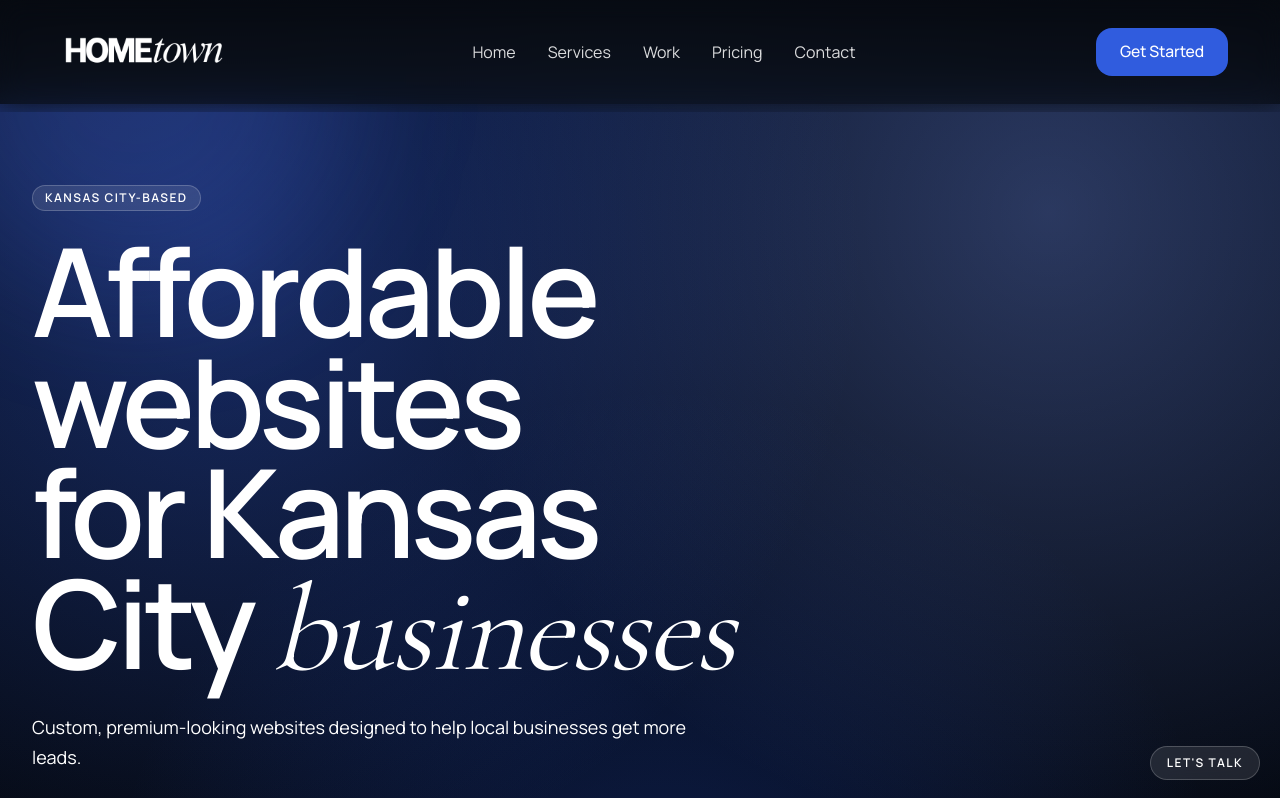
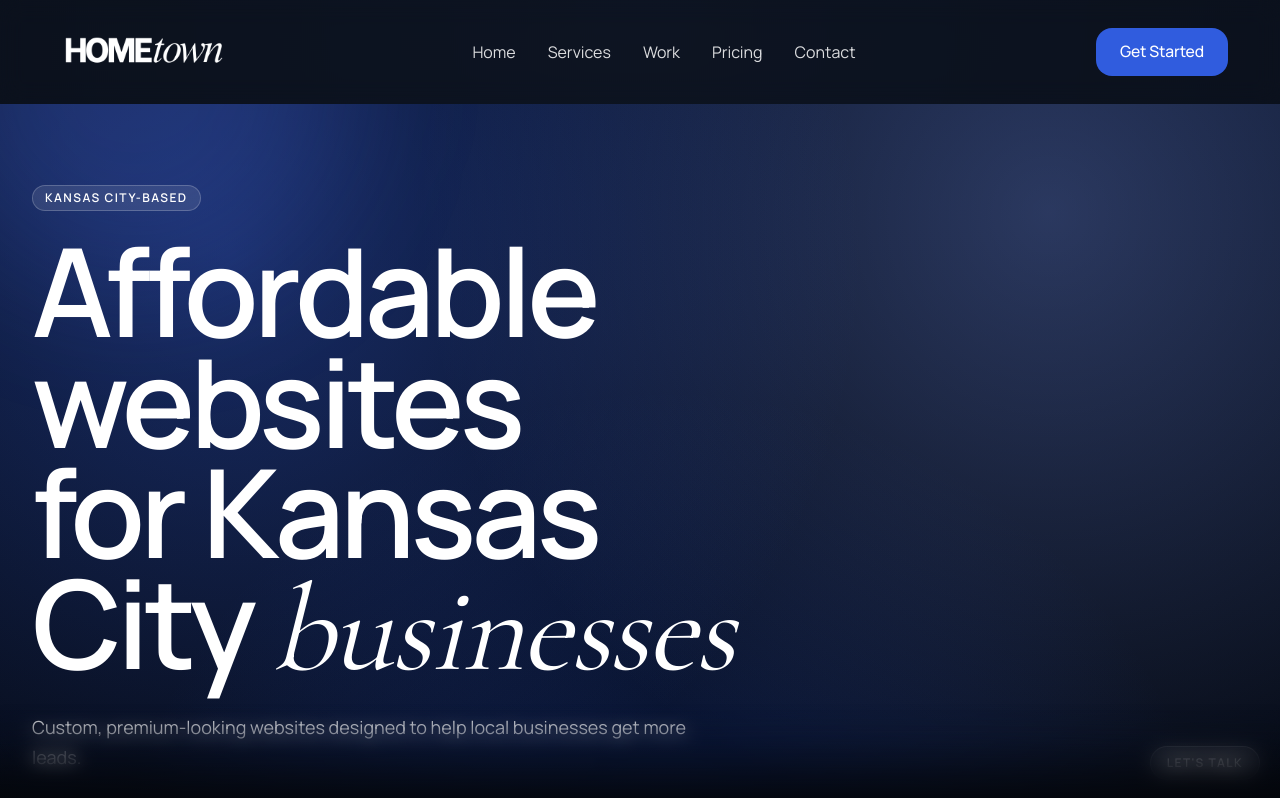
Before and after one commit to krcoffelt/HomeTown3, a Next.js app: page / in a window 1280 px wide. Shown: the top 798 px of the page. Built offline with nearby package versions, Linux system fonts and the light colour scheme; no server answers.

Commit message:
Refine bottom progressive blur behavior and styling

```diff
--- a/app/(site)/layout.tsx
+++ b/app/(site)/layout.tsx
@@ -11,15 +11,10 @@ export default function SiteLayout({
       <main>{children}</main>
       <ProgressiveBlur
         position="bottom"
-        height="26%"
-        blurIntensity={16}
-        className="!fixed z-30"
-      />
-      <ProgressiveBlur
-        position="top"
-        height="14%"
-        blurIntensity={14}
-        className="!fixed z-30"
+        height="96px"
+        blurAmount="9px"
+        backgroundColor="rgba(5, 7, 11, 0.88)"
+        className="!fixed !inset-x-0 !bottom-0 z-[90]"
       />
       <Footer />
     </>
--- a/registry/magicui/progressive-blur.tsx
+++ b/registry/magicui/progressive-blur.tsx
@@ -7,6 +7,8 @@ interface ProgressiveBlurProps {
   height?: string;
   width?: string;
   blurIntensity?: number;
+  blurAmount?: string;
+  backgroundColor?: string;
   className?: string;
 }
 
@@ -15,22 +17,36 @@ export function ProgressiveBlur({
   height = "35%",
   width = "100%",
   blurIntensity = 14,
+  blurAmount,
+  backgroundColor = "#05070b",
   className
 }: ProgressiveBlurProps) {
   const isVertical = position === "top" || position === "bottom";
-  const direction =
-    position === "top"
-      ? "to bottom"
-      : position === "bottom"
-        ? "to top"
-        : position === "left"
-          ? "to right"
-          : "to left";
+  const resolvedBlurAmount = blurAmount ?? `${blurIntensity}px`;
+  const isTop = position === "top";
+  const isBottom = position === "bottom";
+
+  const background =
+    isTop
+      ? `linear-gradient(to top, transparent, ${backgroundColor})`
+      : isBottom
+        ? `linear-gradient(to bottom, rgba(5,7,11,0), rgba(5,7,11,0.18) 36%, ${backgroundColor})`
+        : `linear-gradient(to right, transparent, ${backgroundColor})`;
+
+  const maskImage =
+    isTop
+      ? `linear-gradient(to bottom, ${backgroundColor} 50%, transparent)`
+      : isBottom
+        ? "linear-gradient(to top, rgba(0,0,0,1) 0%, rgba(0,0,0,0.94) 26%, rgba(0,0,0,0.78) 52%, rgba(0,0,0,0.46) 74%, rgba(0,0,0,0.2) 88%, rgba(0,0,0,0) 100%)"
+        : undefined;
 
   const style = {
-    backdropFilter: `blur(${blurIntensity}px)`,
-    WebkitBackdropFilter: `blur(${blurIntensity}px)`,
-    backgroundImage: `linear-gradient(${direction}, rgba(5,7,11,0.65), rgba(5,7,11,0.36) 45%, rgba(5,7,11,0))`,
+    backdropFilter: `blur(${resolvedBlurAmount})`,
+    WebkitBackdropFilter: `blur(${resolvedBlurAmount})`,
+    background,
+    maskImage,
+    WebkitMaskImage: maskImage,
+    opacity: 1,
     ...(isVertical ? { height, width: "100%" } : { width, height: "100%" })
   };
 
```
